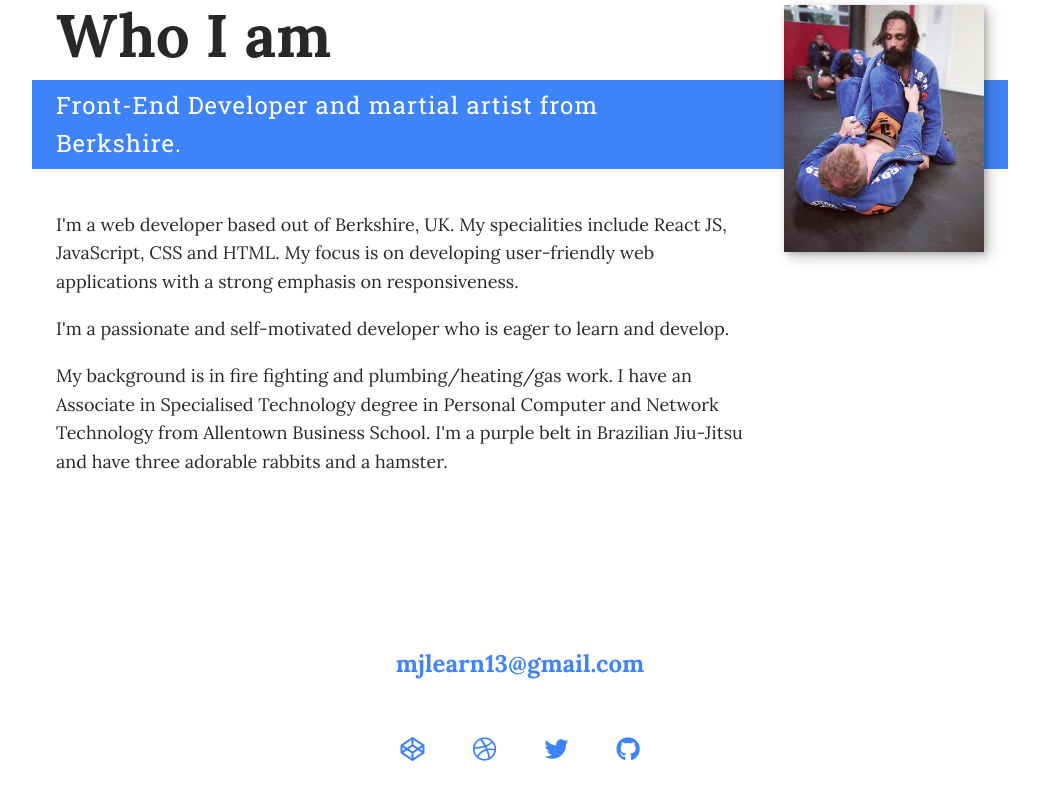
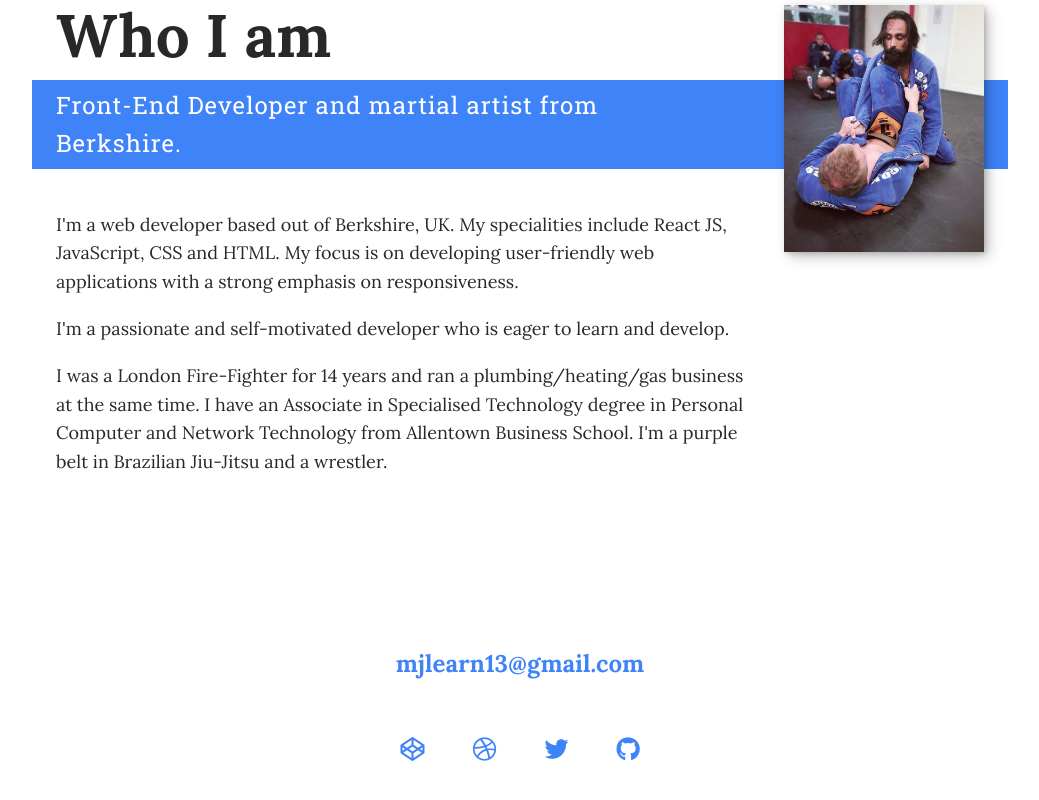
Before and after one commit to mjlearn13/portfolio, a React (Vite) app: page / in a window 1280 px wide. Shown: the part 700-1500 px from the top of the page, without its empty margins (120-1159 px from the left). Built offline with nearby package versions, Linux system fonts and the light colour scheme.

Commit message:
add scroll to top to individual projects, edit intro text

```diff
--- a/src/components/Introduction.jsx
+++ b/src/components/Introduction.jsx
@@ -52,11 +52,10 @@ export default function Introduction() {
             and develop.
           </p>
           <p>
-            My background is in fire fighting and plumbing/heating/gas work. I
-            have an Associate in Specialised Technology degree in Personal
-            Computer and Network Technology from Allentown Business School. I'm
-            a purple belt in Brazilian Jiu-Jitsu and have three adorable rabbits
-            and a hamster.
+            I was a London Fire-Fighter for 14 years and ran a plumbing/heating/gas
+            business at the same time. I have an Associate in Specialised Technology
+            degree in Personal Computer and Network Technology from Allentown Business
+            School. I'm a purple belt in Brazilian Jiu-Jitsu and a wrestler.
           </p>
         </div>
 
--- a/src/components/MyServices.jsx
+++ b/src/components/MyServices.jsx
@@ -17,7 +17,7 @@ export default function MyServices() {
   const scrollToTop = () => {
     window.scrollTo({
       top: 0,
-      behavior: 'smooth', // for smoothly scrolling
+      behavior: 'smooth',
     })
   }
 
@@ -29,7 +29,7 @@ export default function MyServices() {
           <h3>Design</h3>
           <p>
             I strive to create beautiful and intuitive web apps, with both
-            aestetics and usability in mind.
+            aesthetics and usability in mind.
           </p>
         </div>
 
--- a/src/components/Project.jsx
+++ b/src/components/Project.jsx
@@ -1,17 +1,36 @@
-import { useParams, Link, useLocation} from 'react-router-dom'
+import { useEffect, useState } from 'react'
+import { useParams, Link, useLocation } from 'react-router-dom'
 import { nanoid } from 'nanoid'
 import allProjectsData from '../allProjectsData'
 
+export default function Project() {
+  const [showButton, setShowButton] = useState(false)
+  const { id } = useParams()
+  const location = useLocation()
+  const currentProject = allProjectsData.find((project) => project.id === id)
+  const search = location.state?.search || ''
+  const type = location.state?.type || 'all'
 
+  useEffect(() => {
+    window.addEventListener('scroll', () => {
+      if (window.pageYOffset > 300) {
+        setShowButton(true)
+      } else {
+        setShowButton(false)
+      }
+    })
+  }, [])
 
-export default function Project() {
-    const {id} = useParams()
-    const location = useLocation()
-    const currentProject = allProjectsData.find(project => project.id === id)
-    const search = location.state?.search || ""
-    const type = location.state?.type || "all"
+  const scrollToTop = () => {
+    window.scrollTo({
+      top: 0,
+      behavior: 'smooth',
+    })
+  }
 
-    const topicElements = currentProject.topics.map(topic => <li key={nanoid()}>{topic}</li>)
+  const topicElements = currentProject.topics.map((topic) => (
+    <li key={nanoid()}>{topic}</li>
+  ))
 
   return (
     <>
@@ -27,29 +46,31 @@ export default function Project() {
         <p className="section__subtitle section__subtitle--intro">
           {currentProject.type}
         </p>
-        <img src={currentProject.image} alt="snapshot of project" className="intro__img" />
+        <img
+          src={currentProject.image}
+          alt="snapshot of project"
+          className="intro__img"
+        />
       </section>
 
       <div className="portfolio-item-individual">
         <div className="portfolio-item-buttons">
-          <a
-            target="_blank"
-            rel="noreferrer"
-            href={currentProject.github}
-          >
+          <a target="_blank" rel="noreferrer" href={currentProject.github}>
             <i className="fab fa-github"></i> GitHub Repo
           </a>
-          <a
-            target="_blank"
-            rel="noreferrer"
-            href={currentProject.url}
-          >
+          <a target="_blank" rel="noreferrer" href={currentProject.url}>
             <i className="fas fa-eye"></i> Live Version
           </a>
         </div>
         <p>{currentProject.desc}</p>
         <ul>{topicElements}</ul>
       </div>
+
+      {showButton && (
+        <button onClick={scrollToTop} className="back-to-top">
+          &#8679;
+        </button>
+      )}
     </>
   )
 }
```
